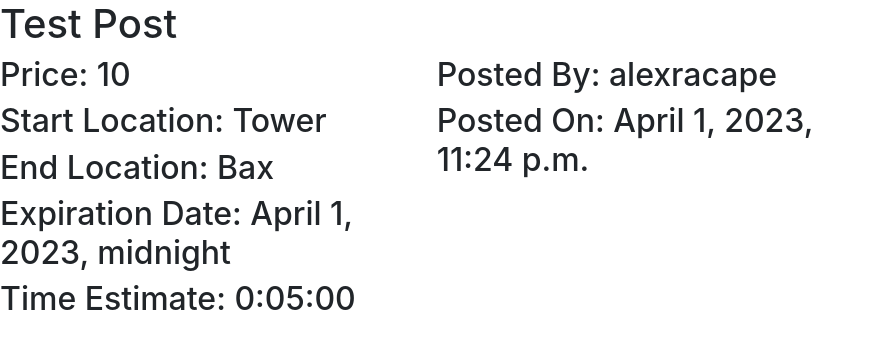
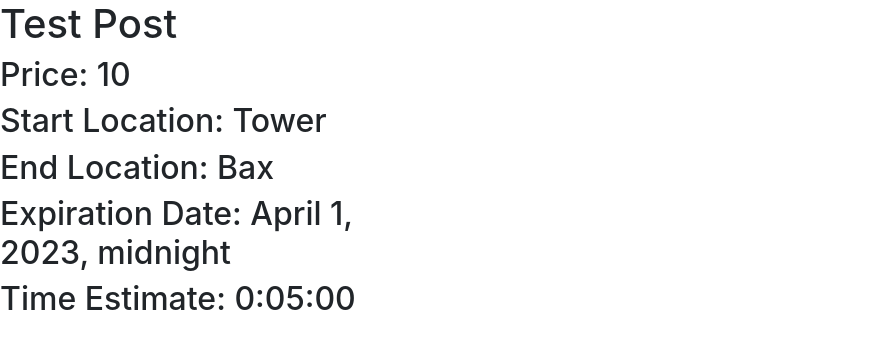
Before and after one commit to alexracape/tascii, a Django app: page /1/ in a window 1280 px wide. Shown: the top 349 px of the page, without its empty margins (0-873 px from the left). Run offline with Django 4.2, Linux system fonts and the light colour scheme; data comes from the database, SQL or seed files in the repository; some libraries are stand-ins or nearby versions.

Commit message:
Post Details Page

```diff
--- a/feed/templates/post_details.html
+++ b/feed/templates/post_details.html
@@ -1,4 +1,3 @@
-
 {% extends "base.html" %}
 
 {% block page_content %}
@@ -12,10 +11,6 @@
         <h2>Expiration Date: {{ post.expiration_date }}</h2>
         <h2>Time Estimate: {{ post.time_estimate }}</h2>
     </div>
-    <div class="col-md-4">
-        <h2>Posted By: {{ post.user }}</h2>
-        <h2>Posted On: {{ post.created_at }}</h2>
     </div>
 </div>
-
 {% endblock %}
```
